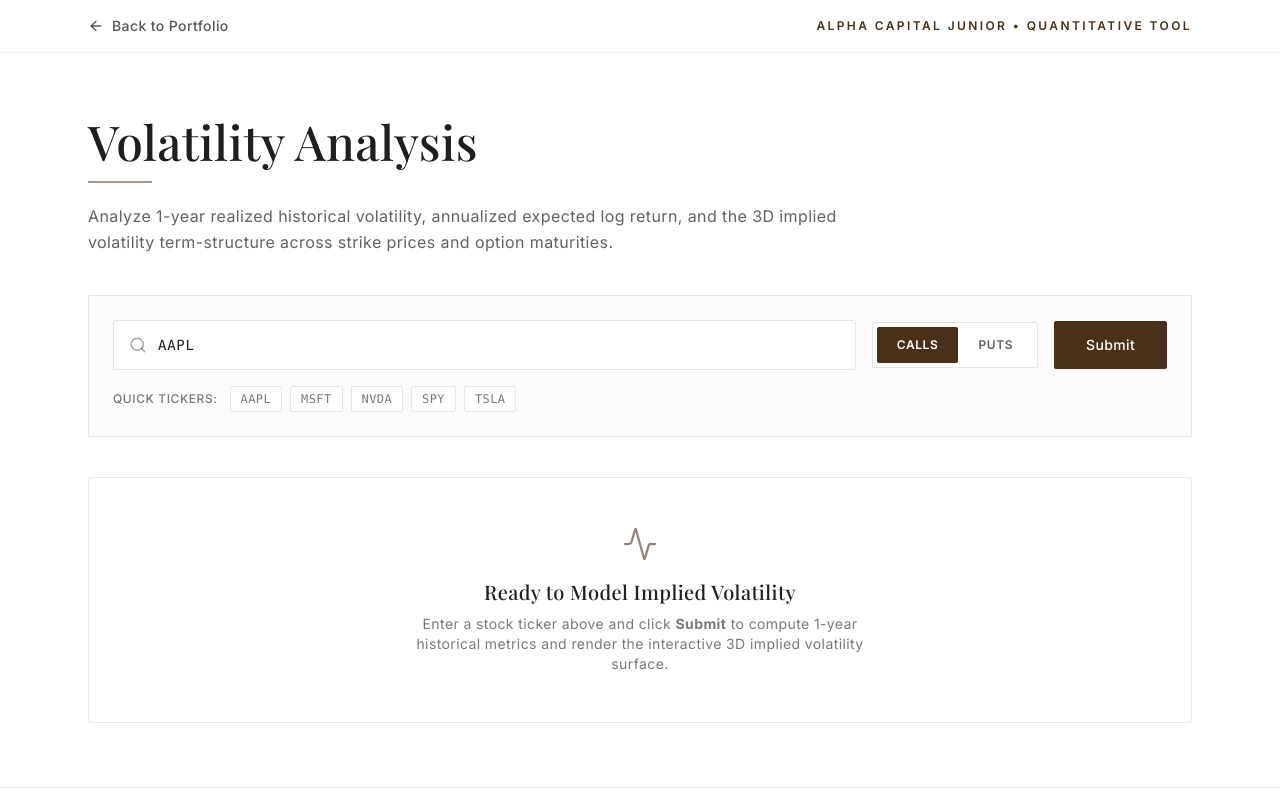
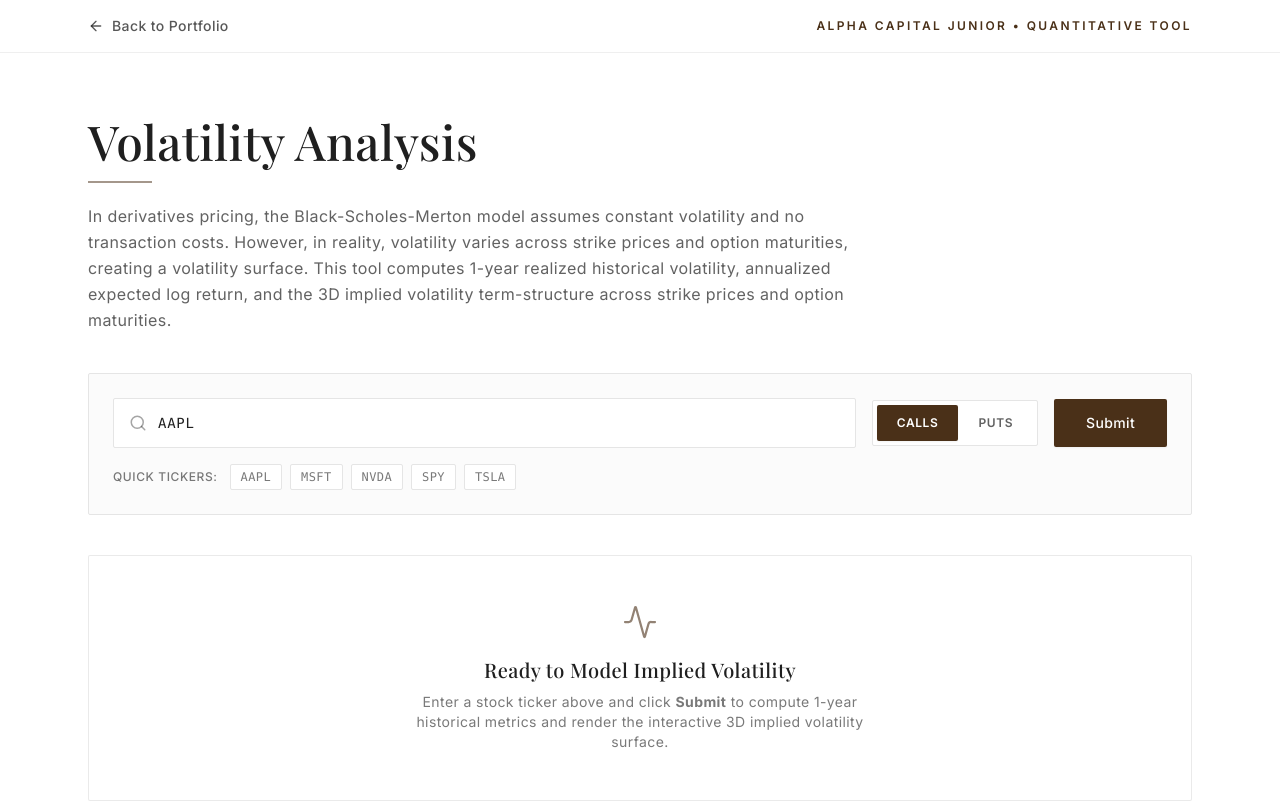
Before and after one commit to jean2biolley/My_e_portfolio, a Next.js app: page /volatility-analysis in a window 1280 px wide. Shown: the top 802 px of the page. Built offline with nearby package versions, Linux system fonts and the light colour scheme; a web font is replaced by a local one.

Commit message:
changed intro 5 11

```diff
--- a/src/app/volatility-analysis/page.tsx
+++ b/src/app/volatility-analysis/page.tsx
@@ -246,9 +246,7 @@ export default function VolatilityAnalysisPage() {
           </h1>
           <div className="h-0.5 w-16 bg-accent opacity-50 mb-5" />
           <p className="text-foreground/70 leading-relaxed text-base">
-            Analyze 1-year realized historical volatility, annualized expected log
-            return, and the 3D implied volatility term-structure across strike
-            prices and option maturities.
+            In derivatives pricing, the Black-Scholes-Merton model assumes constant volatility and no transaction costs. However, in reality, volatility varies across strike prices and option maturities, creating a volatility surface. This tool computes 1-year realized historical volatility, annualized expected log return, and the 3D implied volatility term-structure across strike prices and option maturities.
           </p>
         </div>
 
@@ -284,8 +282,8 @@ export default function VolatilityAnalysisPage() {
                 disabled={loading}
                 onClick={() => handleOptionTypeToggle("call")}
                 className={`px-5 py-2.5 text-xs uppercase tracking-wider font-semibold rounded-sm transition-all duration-200 ${optionType === "call"
-                    ? "bg-accent text-white shadow-sm"
-                    : "bg-transparent text-foreground/70 hover:text-accent"
+                  ? "bg-accent text-white shadow-sm"
+                  : "bg-transparent text-foreground/70 hover:text-accent"
                   } disabled:opacity-50`}
               >
                 Calls
@@ -295,8 +293,8 @@ export default function VolatilityAnalysisPage() {
                 disabled={loading}
                 onClick={() => handleOptionTypeToggle("put")}
                 className={`px-5 py-2.5 text-xs uppercase tracking-wider font-semibold rounded-sm transition-all duration-200 ${optionType === "put"
-                    ? "bg-accent text-white shadow-sm"
-                    : "bg-transparent text-foreground/70 hover:text-accent"
+                  ? "bg-accent text-white shadow-sm"
+                  : "bg-transparent text-foreground/70 hover:text-accent"
                   } disabled:opacity-50`}
               >
                 Puts
@@ -439,8 +437,7 @@ export default function VolatilityAnalysisPage() {
                   </h2>
                   <p className="text-xs text-foreground/60 mt-0.5">
                     Filtered {optionType} options (5% ≤ IV ≤ 120%, strikes within ±30% of
-                    spot) across upcoming expirations. Drag to rotate, scroll to
-                    zoom.
+                    spot) across a range of maturities.
                   </p>
                 </div>
                 <span className="text-xs font-mono uppercase px-3 py-1 bg-muted border border-border rounded-sm text-foreground/70 self-start sm:self-auto">
```
